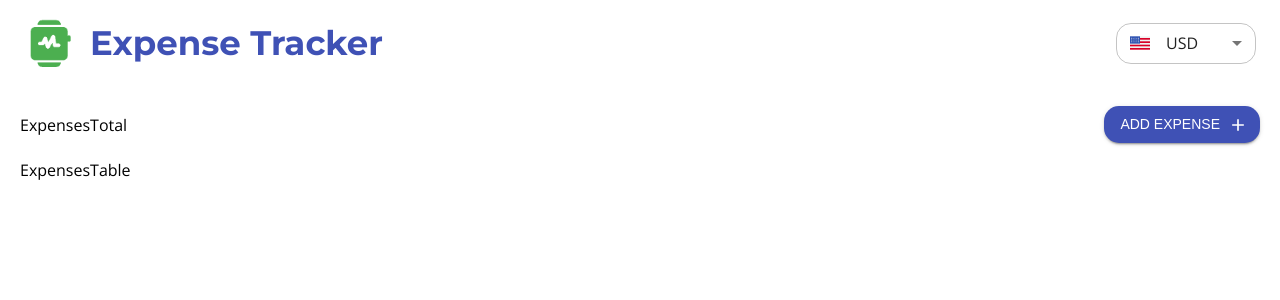
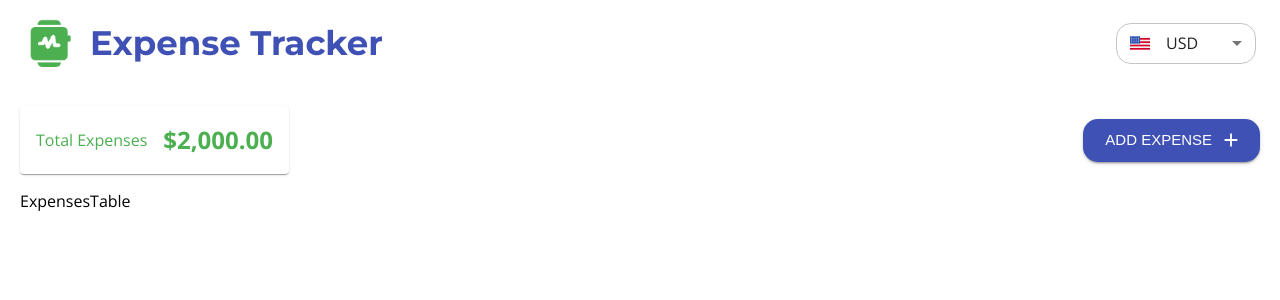
Before and after one commit to sian022/expense-tracker, a React (Vite) app in the folder client/: page / in a window 1280 px wide. Shown: the top 300 px of the page. Built offline with nearby package versions, Linux system fonts and the light colour scheme.

Commit message:
feat: created custom hook useCurrency hook that converts the styling as well as the amount with a base currency of USD; total expenses card;

```diff
--- a/client/src/components/expenses/ExpensesTotal.jsx
+++ b/client/src/components/expenses/ExpensesTotal.jsx
@@ -1,5 +1,30 @@
-const ExpensesTotal = () => {
-  return <div>ExpensesTotal</div>;
+import { Card, Typography } from "@mui/material";
+import useCurrency from "../../hooks/useCurrency";
+import { useSelector } from "react-redux";
+
+const ExpensesTotal = ({ total = 0 }) => {
+  // Custom hook to format currency
+  // We're passing the amount and the global selected currency
+  const currency = useCurrency();
+  const selectedCurrency = useSelector((state) => state.currency.currency);
+
+  const cardStyles = {
+    padding: 2,
+    display: "flex",
+    justifyContent: "space-between",
+    alignItems: "center",
+    gap: 2,
+    borderRadius: "15",
+  };
+
+  return (
+    <Card sx={cardStyles}>
+      <Typography color="secondary.main">Total Expenses</Typography>
+      <Typography fontSize="1.5rem" fontWeight="bold" color="secondary.main">
+        {currency(total, selectedCurrency)}
+      </Typography>
+    </Card>
+  );
 };
 
 export default ExpensesTotal;
--- /dev/null
+++ b/client/src/hooks/useCurrency.js
@@ -0,0 +1,20 @@
+import currencies from "../utils/currencies";
+
+const useCurrency = () => {
+  const formatCurrency = (amount, currency = "USD") => {
+    if (!amount && amount !== 0) return null; // Handle undefined or null
+
+    // Find the conversion rate of the selected currency
+    const convertedAmount =
+      amount * currencies.find((c) => c.currency === currency).conversionRate;
+
+    return convertedAmount.toLocaleString("en-US", {
+      style: "currency",
+      currency,
+    });
+  };
+
+  return formatCurrency;
+};
+
+export default useCurrency;
--- a/client/src/pages/ExpensesPage.jsx
+++ b/client/src/pages/ExpensesPage.jsx
@@ -7,6 +7,9 @@ import { Add } from "@mui/icons-material";
 
 const ExpensesPage = () => {
   const { isOpen, onOpen, onClose } = useDisclosure();
+
+  // Dummy total
+  const total = 2000;
 
   return (
     <>
@@ -18,9 +21,14 @@ const ExpensesPage = () => {
           justifyContent="space-between"
           alignItems="center"
         >
-          <ExpensesTotal />
+          <ExpensesTotal total={total} />
 
-          <Button variant="contained" onClick={onOpen} endIcon={<Add />}>
+          <Button
+            variant="contained"
+            onClick={onOpen}
+            endIcon={<Add />}
+            size="large"
+          >
             Add Expense
           </Button>
         </Stack>
```
